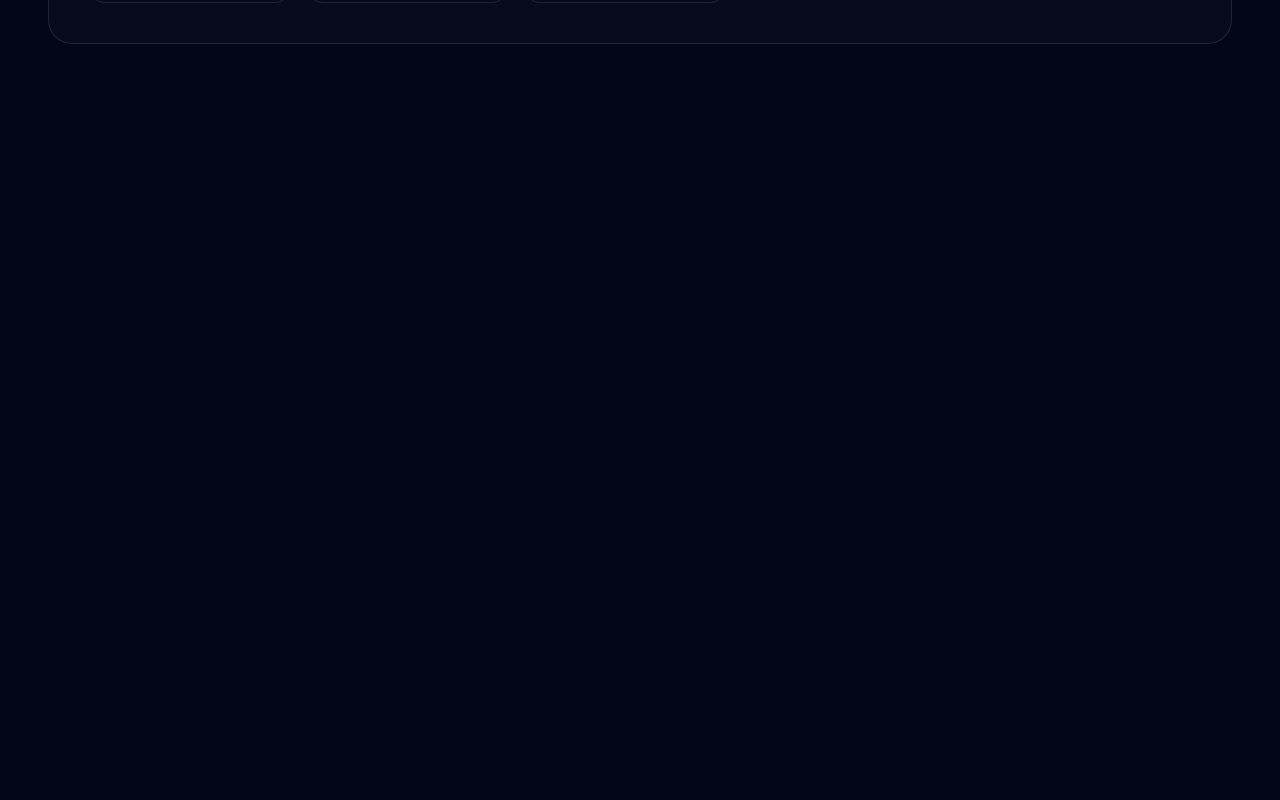
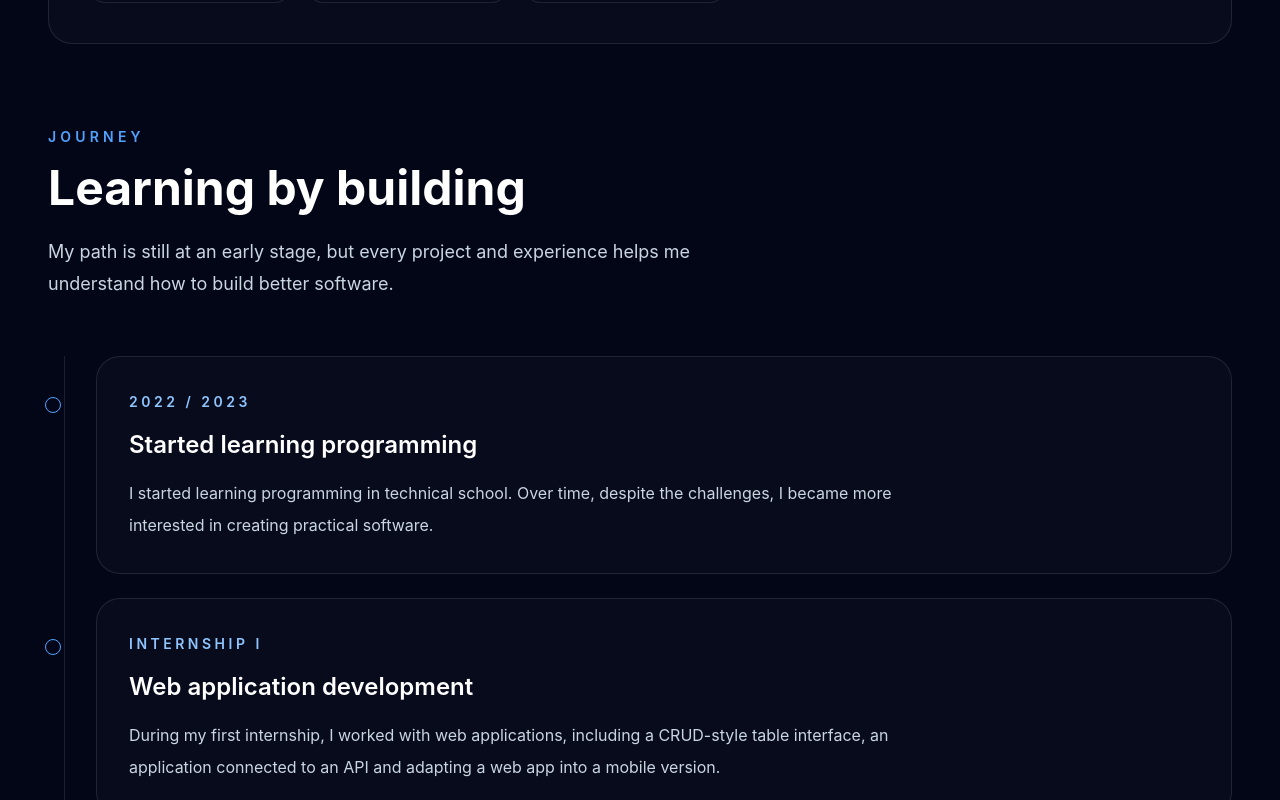
Before and after one commit to MKZSE/mateusz-portfolio, a React (Vite) app: page / in a window 1280 px wide. Shown: the part 2000-2800 px from the top of the page. Before the commit the page ends 2172 px from the top, so only its background shows below. Built offline with nearby package versions, Linux system fonts and the light colour scheme.

Commit message:
feat: add journey section

```diff
--- a/src/App.tsx
+++ b/src/App.tsx
@@ -5,6 +5,7 @@ import Section from "./components/layout/Section";
 import Hero from "./components/sections/Hero";
 import HowIWork from "./components/sections/HowIWork";
 import SelectedWork from "./components/sections/SelectedWork";
+import Journey from "./components/sections/Journey";
 
 function App() {
   return (
@@ -30,10 +31,20 @@ function App() {
         <Section
         id="projects"
         scrollMargin="scroll-mt-4"
+        className="pt-8 pb-8 md:pt-10 md:pb-10"
+        >
+            <Container>
+                <SelectedWork />
+            </Container>
+        </Section>
+
+        <Section
+        id="journey"
+        scrollMargin="scroll-mt-4"
         className="pt-8 md:pt-10"
         >
             <Container>
-                <SelectedWork />
+                <Journey />
             </Container>
         </Section>
     </>
--- /dev/null
+++ b/src/components/sections/Journey.tsx
@@ -0,0 +1,76 @@
+const journeyItems = [
+  {
+    period: "2022 / 2023",
+    title: "Started learning programming",
+    description:
+      "I started learning programming in technical school. Over time, despite the challenges, I became more interested in creating practical software.",
+  },
+  {
+    period: "Internship I",
+    title: "Web application development",
+    description:
+      "During my first internship, I worked with web applications, including a CRUD-style table interface, an application connected to an API and adapting a web app into a mobile version.",
+  },
+  {
+    period: "Internship II",
+    title: "Websites, WordPress and landing pages",
+    description:
+      "During my second internship, I worked on websites, WordPress-based pages, landing page implementation based on a design and creating additional pages to support SEO.",
+  },
+  {
+    period: "2026",
+    title: "Pilgrimage Companion",
+    description:
+      "A real-world project combining a mobile application, admin panel, backend API and relational database for pilgrimage organization.",
+  },
+];
+
+function Journey() {
+  return (
+    <>
+      <div className="mb-12 max-w-2xl md:mb-14">
+        <span className="text-sm font-semibold uppercase tracking-[0.3em] text-blue-400">
+          Journey
+        </span>
+
+        <h2 className="mt-4 text-4xl font-bold text-white md:text-5xl">
+          Learning by building
+        </h2>
+
+        <p className="mt-6 text-lg leading-8 text-slate-300">
+          My path is still at an early stage, but every project and experience
+          helps me understand how to build better software.
+        </p>
+      </div>
+
+      <div className="relative">
+        <div className="absolute left-4 top-0 hidden h-full w-px bg-white/10 md:block" />
+
+        <div className="space-y-6">
+          {journeyItems.map((item) => (
+            <article
+              key={item.title}
+              className="relative rounded-3xl border border-white/10 bg-white/[0.025] p-8 transition-all duration-300 hover:-translate-y-1 hover:border-blue-500/30 hover:bg-white/[0.04] md:ml-12"
+            >
+              <div className="absolute -left-[3.25rem] top-10 hidden h-4 w-4 rounded-full border border-blue-400 bg-slate-950 md:block" />
+
+              <span className="text-sm font-semibold uppercase tracking-[0.25em] text-blue-300">
+                {item.period}
+              </span>
+
+              <h3 className="mt-4 text-2xl font-semibold text-white">
+                {item.title}
+              </h3>
+
+              <p className="mt-4 max-w-3xl leading-8 text-slate-300">
+                {item.description}
+              </p>
+            </article>
+          ))}
+        </div>
+      </div>
+    </>
+  );
+}
+
+export default Journey;
```
